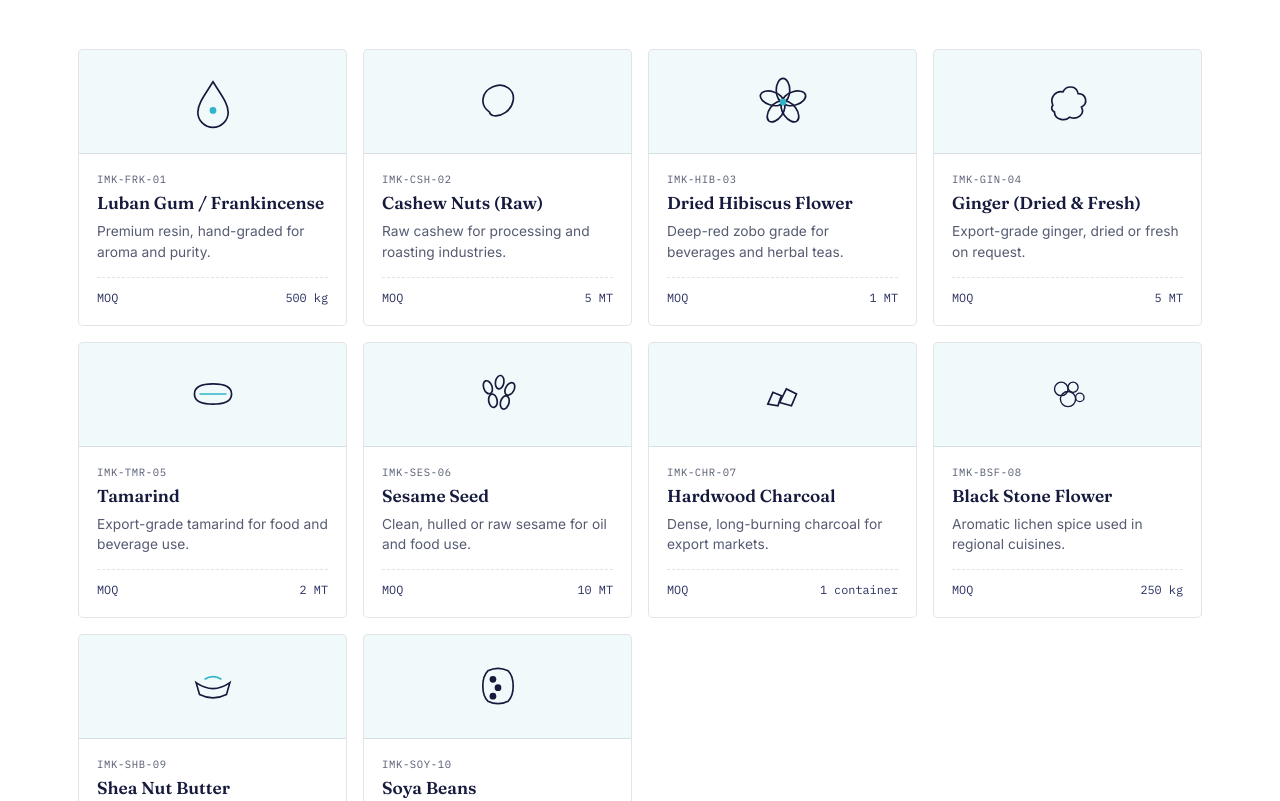
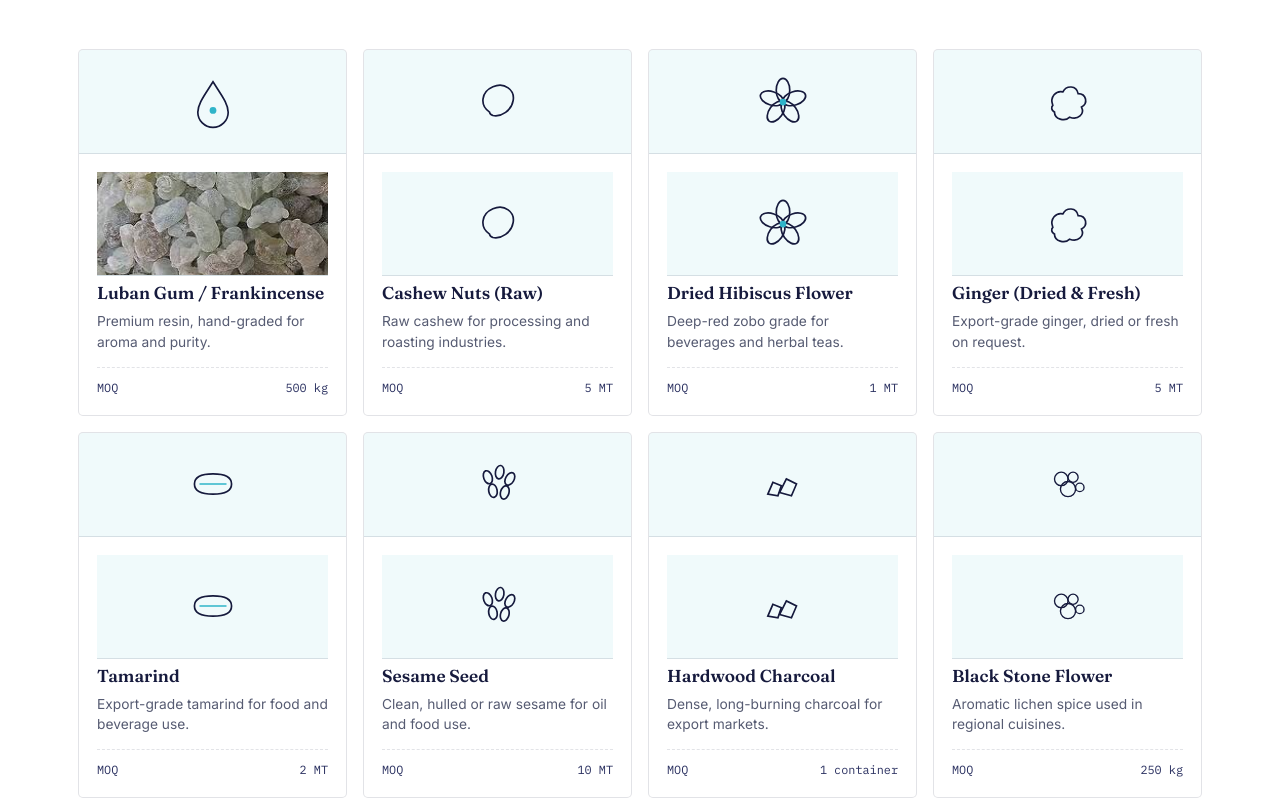
Before and after one commit to babillo/imk-global-trading-website, a plain HTML site: page index.html in a window 1280 px wide. Shown: the part 1636-2437 px from the top of the page. Drawn offline with Linux system fonts and the light colour scheme.

Commit message:
Update index.html

```diff
--- a/index.html
+++ b/index.html
@@ -208,8 +208,9 @@
     overflow:hidden; transition:transform 0.25s ease, box-shadow 0.25s ease;
   }
   .product-card:hover{ transform:translateY(-4px); box-shadow:0 18px 40px -22px rgba(22,26,61,0.4); }
-  .icon-frame{ height:104px; width:100%; display:flex; align-items:center; justify-content:center; background:rgba(47,180,201,0.07); border-bottom:1px solid var(--line); }
+  .icon-frame{ height:104px; width:100%; display:flex; align-items:center; justify-content:center; background:rgba(47,180,201,0.07); border-bottom:1px solid var(--line); overflow:hidden; }
   .icon-frame svg{ width:54px; height:54px; }
+  .icon-frame img{ width:100%; height:100%; object-fit:cover; }
   .product-body{ padding:18px 18px 20px; }
   .product-body .code{ font-family:var(--mono); font-size:0.66rem; color:var(--text-soft); letter-spacing:0.06em; }
   .product-body h3{ font-family:var(--serif); font-size:1.08rem; font-weight:600; color:var(--ink); margin:6px 0 8px; }
@@ -498,7 +499,7 @@
     <div class="product-card">
       <div class="icon-frame">${p.icon}</div>
       <div class="product-body">
-        <div class="code">${p.code}</div>
+        <div class="icon-frame">${p.photo ? `<img src="${p.photo}" alt="${p.name}">` : p.icon}</div>
         <h3>${p.name}</h3>
         <p>${p.desc}</p>
         <div class="product-foot"><span>MOQ</span><span>${p.moq}</span></div>
```
